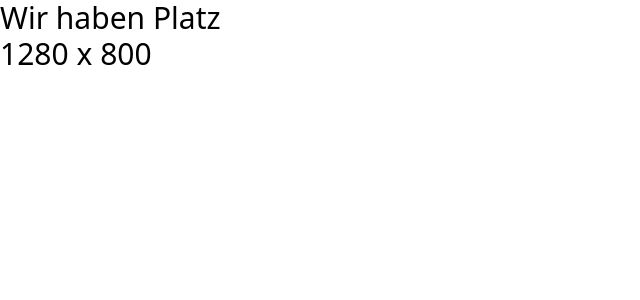
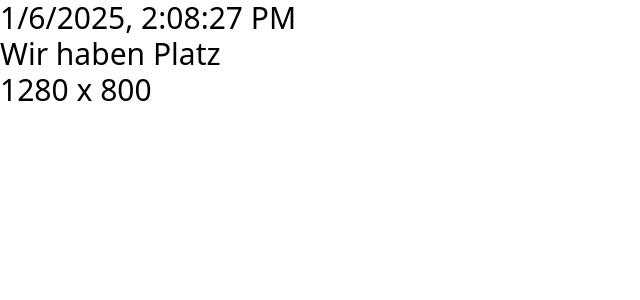
Before and after one commit to srutz/reactempty, a React (Vite) app: page / in a window 1280 px wide. Shown: the top 300 px of the page, without its empty margins (0-640 px from the left). Built offline with nearby package versions, Linux system fonts and the light colour scheme.

Commit message:
useInterval

```diff
--- a/src/App.tsx
+++ b/src/App.tsx
@@ -3,18 +3,34 @@ import { useEffect, useState } from "react"
 export function App() {
     return (
         <div className="text-3xl">
+            <Clock></Clock>
             <Greeting></Greeting>
             <WindowSize></WindowSize>
         </div>
     )
 }
 
+export function Clock() {
+    const time = useInterval(1_000)
+    return (<div>{time.toLocaleString()}</div>)
+}
+
+export function useInterval(intervalMs?: number) {
+    const [ time, setTime] = useState(new Date())
+    useEffect(() => {
+        const i = setInterval(() => {
+            setTime(new Date())
+        }, intervalMs ?? 1_000)
+        return () => clearInterval(i)
+    }, [])
+    return time
+}
+
+
 export function Greeting() {
     const size = useWindowSize()
     console.log("render greeting", size)
-    if (size.width < 500) {
-        return <div>Schmal heute</div>
-    }
+    if (size.width < 500) { return <div>Schmal heute</div> }
     return <div>Wir haben Platz</div>
 }
 
```
